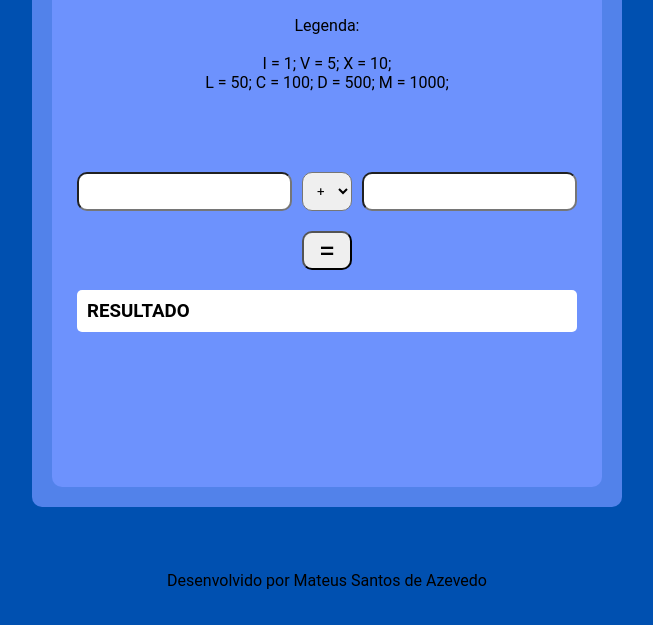
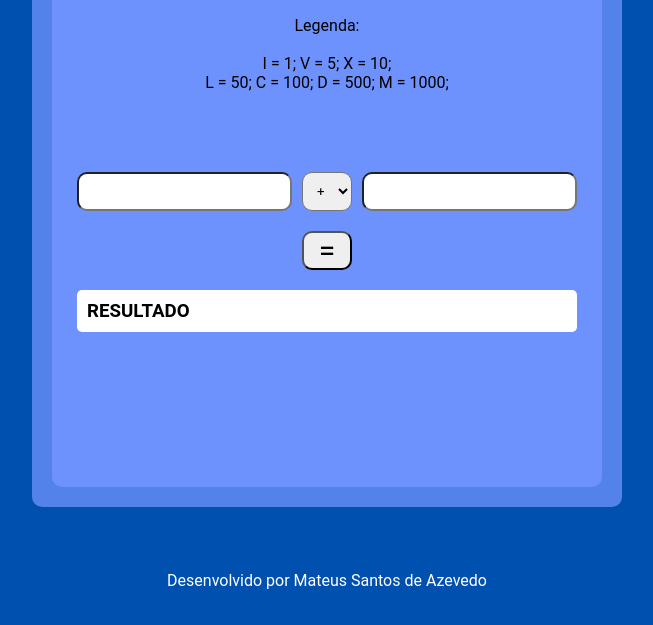
Before and after one commit to mateus-azevedo/aps-calculadora-romana-desenv-web, a website: page index.html in a window 1280 px wide. Shown: the part 169-794 px from the top of the page, without its empty margins (313-966 px from the left). Drawn offline with Linux system fonts and the light colour scheme.

Commit message:
ajustado o footer

```diff
--- a/style.css
+++ b/style.css
@@ -106,3 +106,7 @@ footer {
   /* background-color: antiquewhite; */
   text-align: center;
 }
+
+footer > p {
+  color: white;
+}
```
